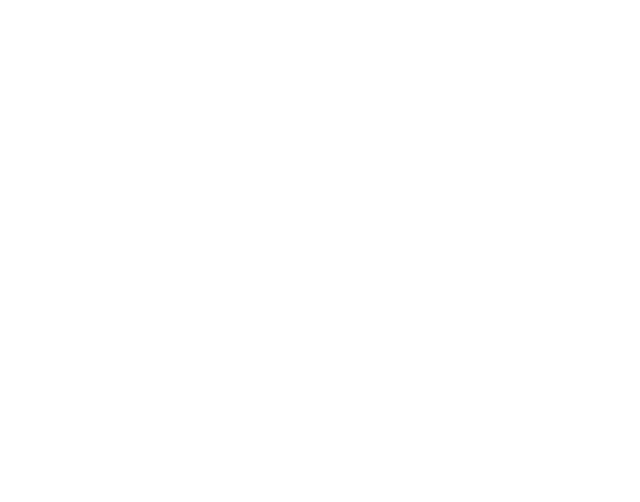
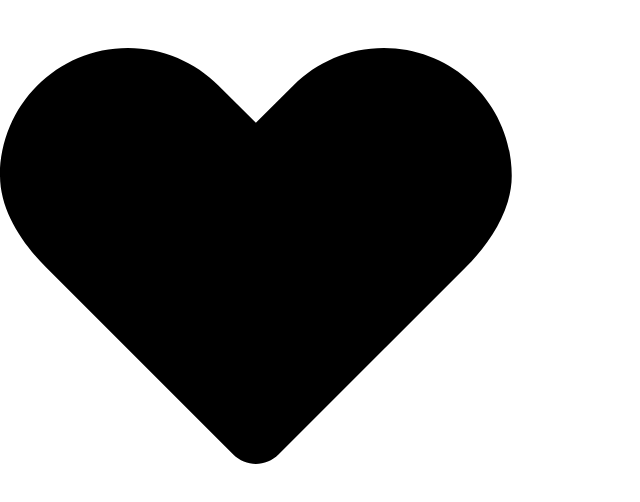
Before and after one commit to alimukhtar53/swatchr, a React (Vite) app: page / in a window 1280 px wide. Shown: the top 502 px of the page, without its empty margins (0-640 px from the left). Built offline with nearby package versions, Linux system fonts and the light colour scheme.

Commit message:
Rendered svg

```diff
--- a/package.json
+++ b/package.json
@@ -9,6 +9,10 @@
     "preview": "vite preview"
   },
   "dependencies": {
+    "@chakra-ui/react": "^2.5.5",
+    "@emotion/react": "^11.10.6",
+    "@emotion/styled": "^11.10.6",
+    "framer-motion": "^10.10.0",
     "react": "^18.2.0",
     "react-dom": "^18.2.0"
   },
--- a/src/App.tsx
+++ b/src/App.tsx
@@ -1,5 +1,18 @@
+import { useState } from "react";
+import SvgData from "./components/SvgData";
+import { Input } from "@chakra-ui/react";
+
 function App() {
-  return <div></div>;
+  const [color, setColor] = useState("000000");
+
+  const onColorChangeHandler = (e: React.ChangeEvent<HTMLInputElement>) => {
+    setColor(e.target.value);
+  };
+  return (
+    <>
+      <SvgData color={color} width={512} height={512}></SvgData>
+    </>
+  );
 }
 
 export default App;
--- /dev/null
+++ b/src/components/SvgData.tsx
@@ -0,0 +1,29 @@
+interface Props {
+  color: string;
+  width: number;
+  height: number;
+}
+function SvgData({ color, width, height }: Props) {
+  return (
+    <svg
+      version="1.0"
+      id="Layer_1"
+      xmlns="http://www.w3.org/2000/svg"
+      xmlnsXlink="http://www.w3.org/1999/xlink"
+      width={width}
+      height={height}
+      viewBox="0 0 64 64"
+      enable-background="new 0 0 64 64"
+      xmlSpace="preserve"
+    >
+      <path
+        fill={color}
+        d="M47.977,5.99c-4.416,0-8.414,1.792-11.308,4.686l-4.685,4.654l-4.686-4.654
+	C24.406,7.782,20.408,5.99,15.992,5.99C7.161,5.99,0,13.15,0,21.982c0,4.416,2.85,8.539,5.747,11.432l23.41,23.414
+	c1.562,1.562,4.092,1.562,5.653,0l23.349-23.352c2.896-2.893,5.81-7.078,5.81-11.494C63.969,13.15,56.808,5.99,47.977,5.99z"
+      />
+    </svg>
+  );
+}
+
+export default SvgData;
--- a/src/main.tsx
+++ b/src/main.tsx
@@ -1,10 +1,13 @@
-import React from 'react'
-import ReactDOM from 'react-dom/client'
-import App from './App'
-import './index.css'
+import React from "react";
+import ReactDOM from "react-dom/client";
+import App from "./App";
+import "./index.css";
+import { ChakraProvider } from "@chakra-ui/react";
 
-ReactDOM.createRoot(document.getElementById('root') as HTMLElement).render(
+ReactDOM.createRoot(document.getElementById("root") as HTMLElement).render(
   <React.StrictMode>
-    <App />
-  </React.StrictMode>,
-)
+    <ChakraProvider>
+      <App />
+    </ChakraProvider>
+  </React.StrictMode>
+);
```
Also changed, not shown: 1 other file (tests, documents, lock files or other folders).
